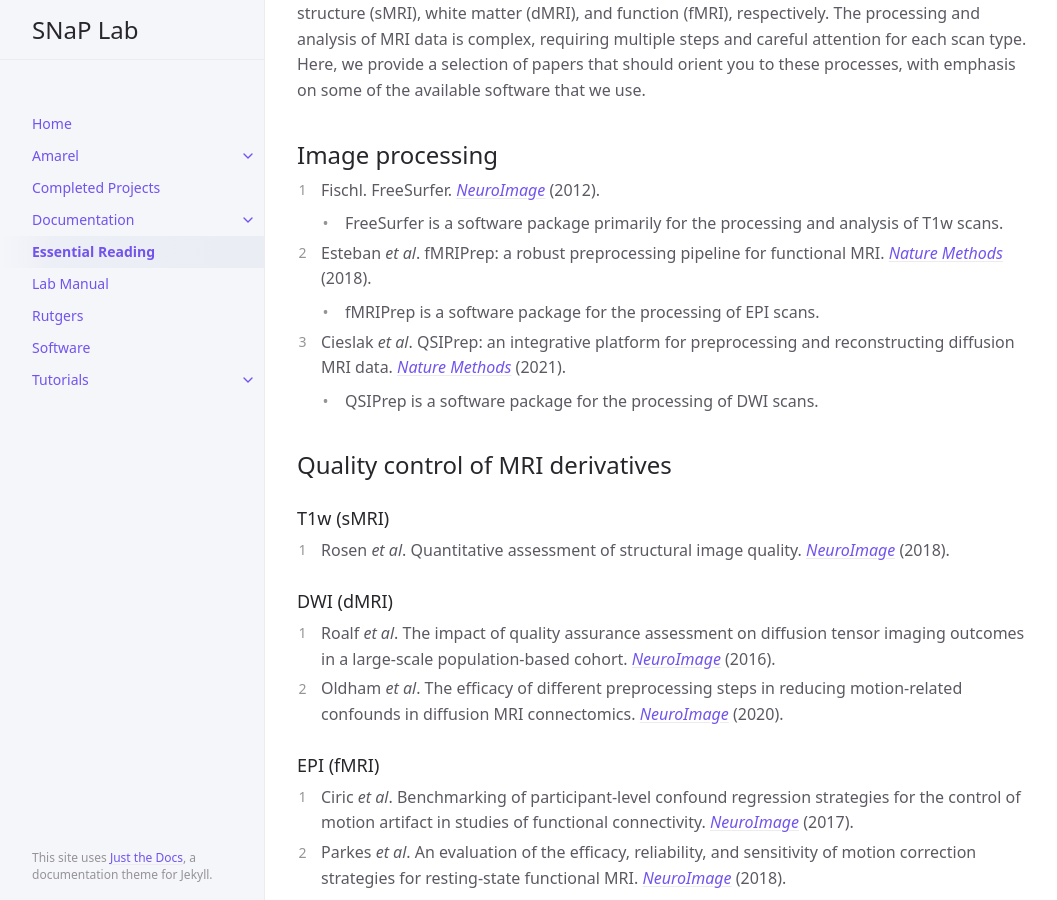
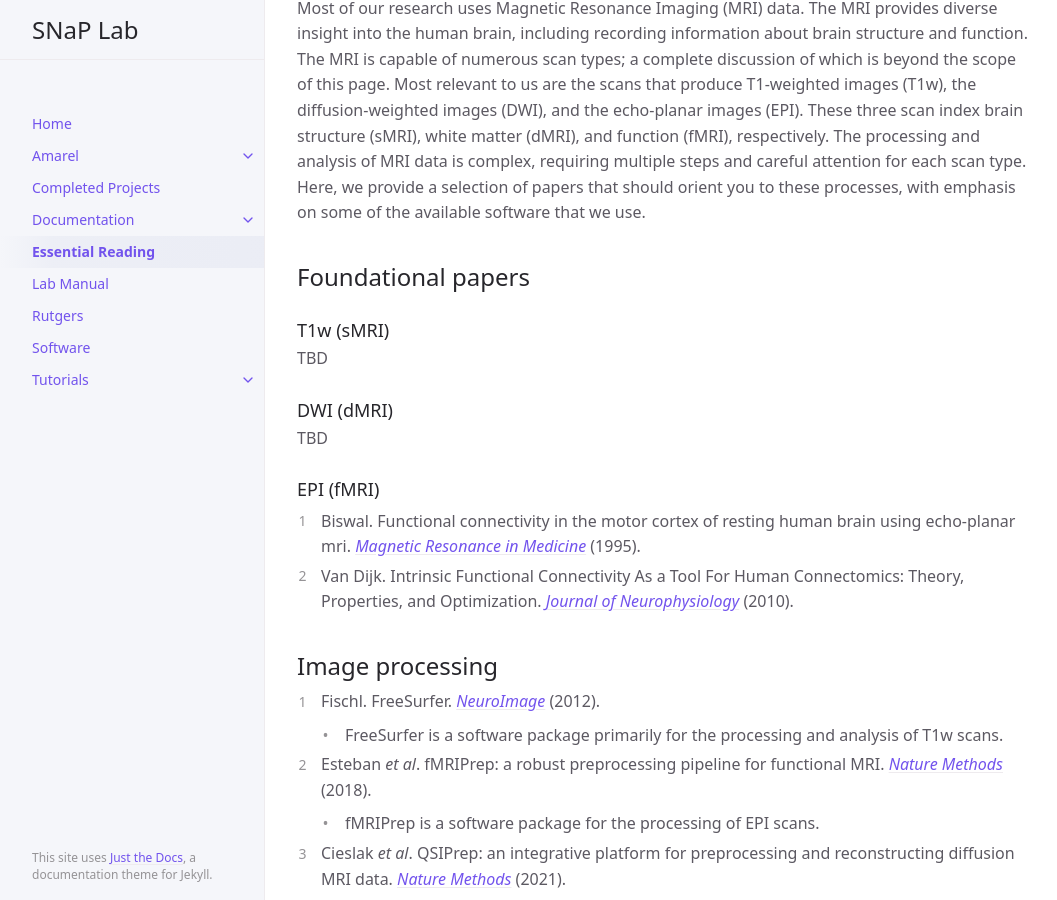
Before and after one commit to LindenParkesLab/snaplab.github.io, a Jekyll site: the page built from docs/essential_reading/index.md, in a window 1280 px wide and 900 px high, scrolled down 1370 px. Shown: the whole window, without its empty margins (107-1164 px from the left). Built offline with Jekyll 4.4.1, drawn with Linux system fonts in a browser that asks for light colours; cached includes are drawn as plain includes; some of the changed text lies outside the part shown.

Commit message:
added a couple foundational EPI papers

```diff
--- a/docs/essential_reading/index.md
+++ b/docs/essential_reading/index.md
@@ -23,6 +23,17 @@ Note, the lists below are far from exhaustive. The below should be taken as a st
 # Neuroimaging
 Most of our research uses Magnetic Resonance Imaging (MRI) data. The MRI provides diverse insight into the human brain, including recording information about brain structure and function. The MRI is capable of numerous scan types; a complete discussion of which is beyond the scope of this page. Most relevant to us are the scans that produce T1-weighted images (T1w), the diffusion-weighted images (DWI), and the echo-planar images (EPI). These three scan index brain structure (sMRI), white matter (dMRI), and function (fMRI), respectively. The processing and analysis of MRI data is complex, requiring multiple steps and careful attention for each scan type. Here, we provide a selection of papers that should orient you to these processes, with emphasis on some of the available software that we use.
 
+## Foundational papers
+### T1w (sMRI)
+TBD
+
+### DWI (dMRI)
+TBD
+
+### EPI (fMRI)
+1. Biswal. Functional connectivity in the motor cortex of resting human brain using echo-planar mri. [*Magnetic Resonance in Medicine*](http://doi.wiley.com/10.1002/mrm.1910340409) (1995).
+1. Van Dijk. Intrinsic Functional Connectivity As a Tool For Human Connectomics: Theory, Properties, and Optimization.  [*Journal of Neurophysiology*](https://www.physiology.org/doi/10.1152/jn.00783.2009) (2010).
+
 ## Image processing
 1. Fischl. FreeSurfer. [*NeuroImage*](https://www.sciencedirect.com/science/article/pii/S1053811912000389?via%3Dihub) (2012).
 - FreeSurfer is a software package primarily for the processing and analysis of T1w scans.
@@ -30,7 +41,6 @@ Most of our research uses Magnetic Resonance Imaging (MRI) data. The MRI provide
 - fMRIPrep is a software package for the processing of EPI scans.
 1. Cieslak *et al*. QSIPrep: an integrative platform for preprocessing and reconstructing diffusion MRI data. [*Nature Methods*](https://www.nature.com/articles/s41592-021-01185-5) (2021).
 - QSIPrep is a software package for the processing of DWI scans.
-
 
 ## Quality control of MRI derivatives
 ### T1w (sMRI)
```
